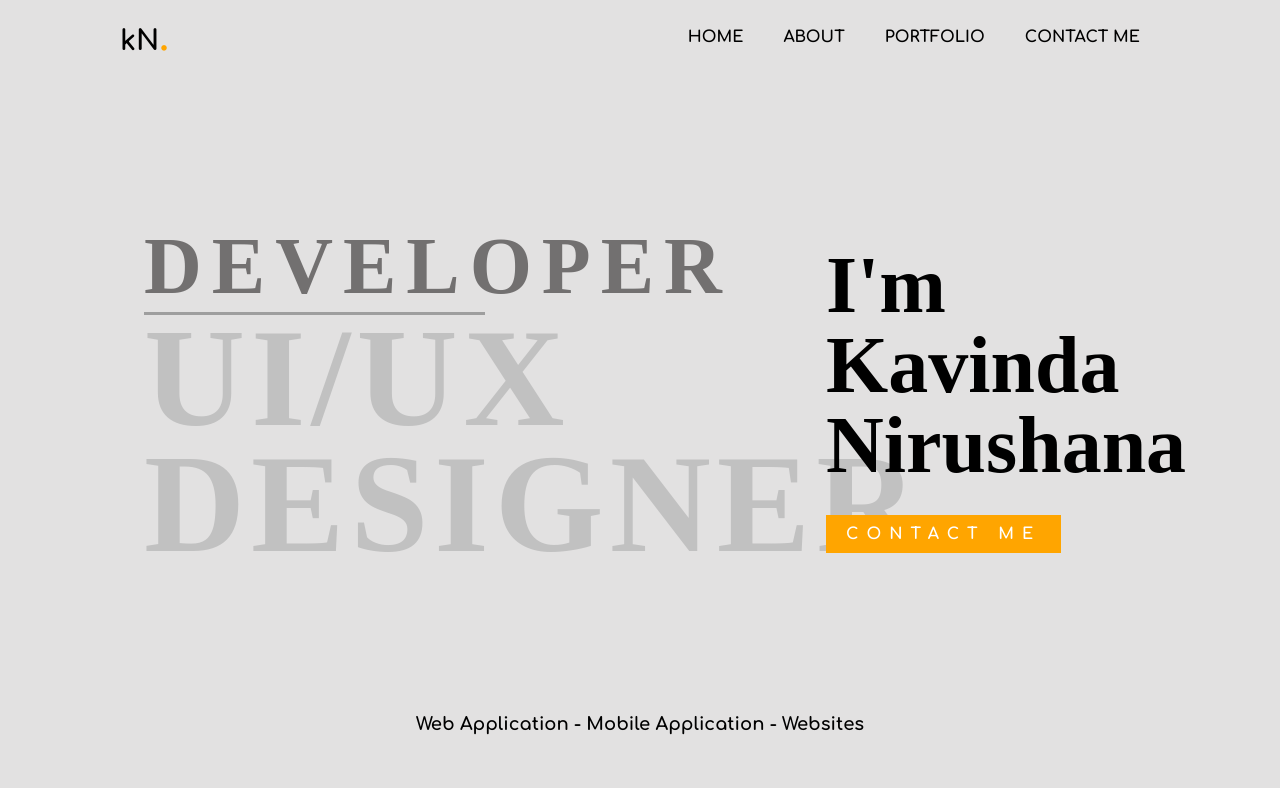
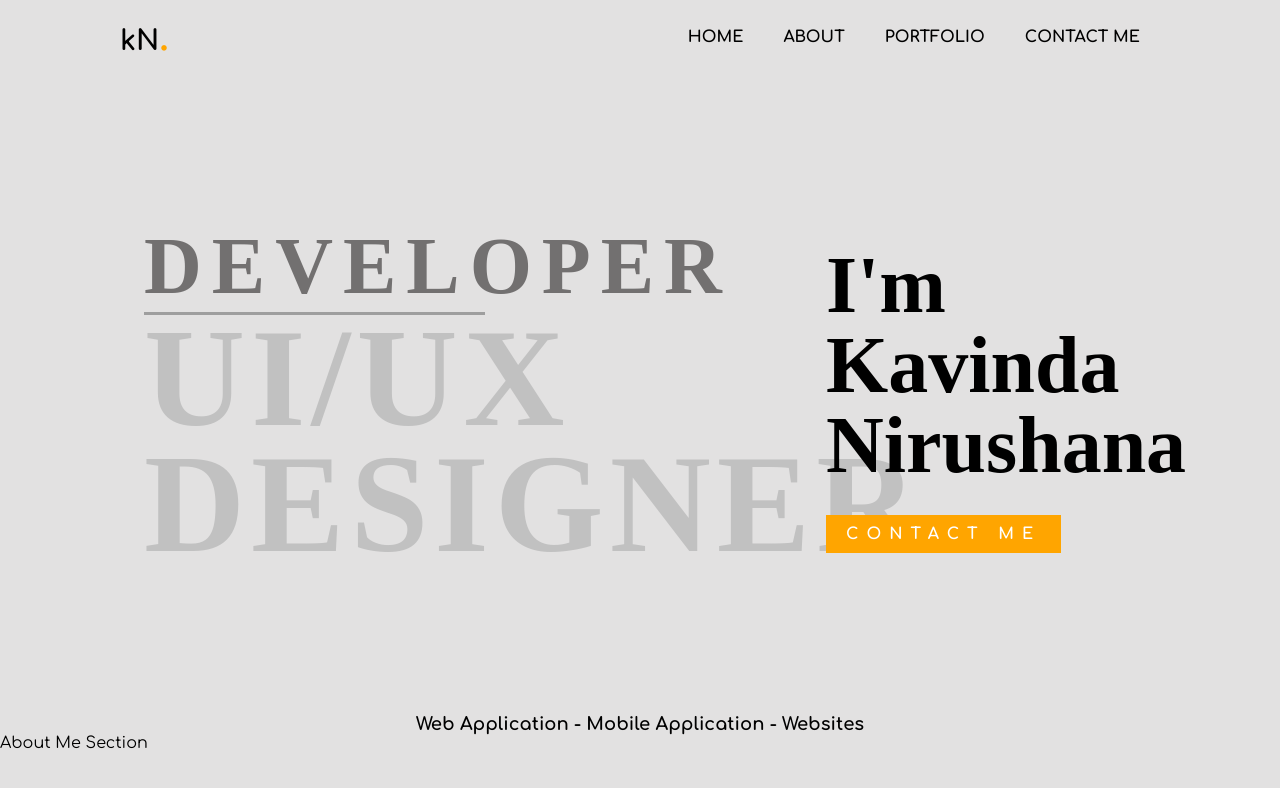
Before and after one commit to Nirushana/kN.Portfolio, a React (Create React App) app: page / in a window 1280 px wide. Shown: the top 788 px of the page. Built offline with nearby package versions, Linux system fonts and the light colour scheme; a web font is replaced by a local one.

Commit message:
About Me Page

```diff
--- a/src/App.js
+++ b/src/App.js
@@ -1,3 +1,4 @@
+import About from "./Components/About/About.js";
 import Landing from "./Components/Landing/Landing.js";
 import Nav from "./Components/Nav/Nav.js"
 
@@ -7,6 +8,7 @@ function App() {
     <>
       <Nav />
       <Landing />
+      <About />
     </>
 
   );
--- /dev/null
+++ b/src/Components/About/About.js
@@ -0,0 +1,12 @@
+import React from 'react'
+import aboutStyles from "./aboutStyles.css"
+
+function About() {
+  return (
+    <div>
+      About Me Section
+    </div>
+  )
+}
+
+export default About
--- a/src/Components/Landing/Landing.js
+++ b/src/Components/Landing/Landing.js
@@ -1,5 +1,5 @@
 import React from 'react'
-import styles from "./styles.css"
+import landingStyles from "./landingStyles.css"
 
 const Landing = () => {
     return (
--- a/src/Components/Nav/Nav.js
+++ b/src/Components/Nav/Nav.js
@@ -1,5 +1,5 @@
 import React from 'react'
-import styles from "./styles.css"
+import navStyles from "./navStyles.css"
 
 function Nav() {
     return (
```
Also changed, not shown: src/Components/About/aboutStyles.css (added), src/Components/Landing/landingStyles.css (renamed from src/Components/Landing/styles.css), src/Components/Nav/navStyles.css (renamed from src/Components/Nav/styles.css).
